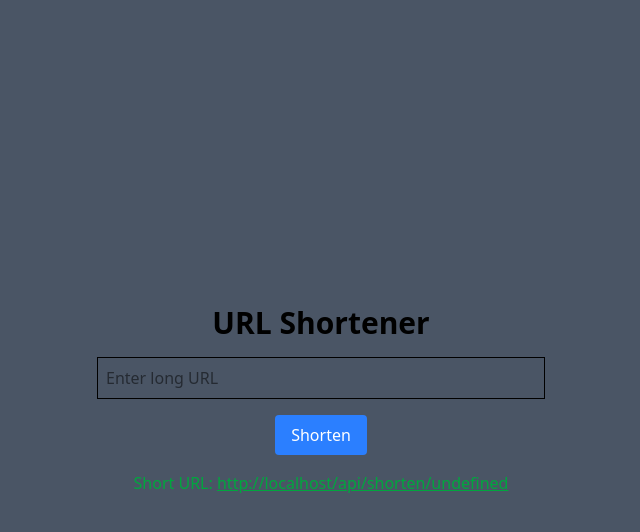
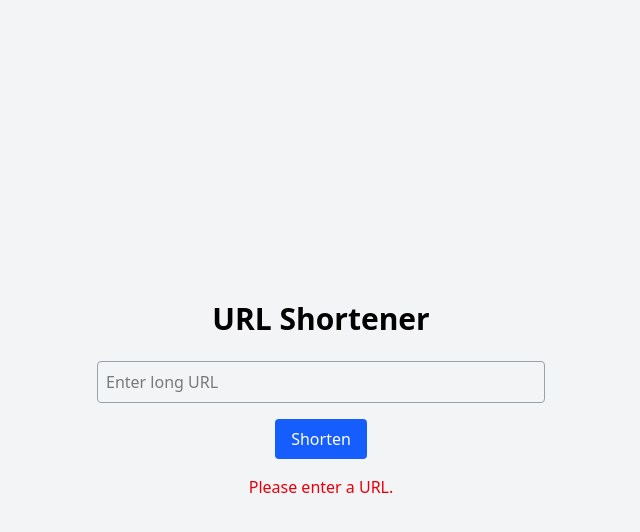
Before and after one commit to codewithmati/short-innovaxel-lastname, a Next.js app in the folder url-shortener/: page / in a window 1280 px wide. Both pictures are taken after a click on the button "Shorten". Shown: the top 532 px of the page, without its empty margins (319-959 px from the left). Built offline with nearby package versions, Linux system fonts and the light colour scheme; no server answers.

Commit message:
finalize the code access count is now working and short url is also

```diff
--- /dev/null
+++ b/url-shortener/app/[shortCode]/page.tsx
@@ -0,0 +1,28 @@
+import { redirect } from "next/navigation";
+import { connectToDB } from "@/app/lib/mongodb";
+import { ShortUrl } from "@/app/models/ShortUrl";
+
+interface Props {
+  params: {
+    shortCode: string;
+  };
+}
+
+export default async function RedirectPage({ params }: Props) {
+  await connectToDB();
+
+  const found = await ShortUrl.findOne({ shortCode: params.shortCode });
+
+  if (!found) {
+    return (
+      <div className="h-screen flex items-center justify-center text-red-600 text-xl">
+        Short URL not found
+      </div>
+    );
+  }
+
+  found.accessCount += 1;
+  await found.save();
+
+  redirect(found.longUrl); // ✅ instantly redirect to original URL
+}
--- a/url-shortener/app/page.tsx
+++ b/url-shortener/app/page.tsx
@@ -1,40 +1,72 @@
 "use client";
-import { useState } from 'react'
 
-const page = () => {
+import { useState } from "react";
+
+const Page = () => {
   const [url, setUrl] = useState("");
   const [short, setShort] = useState("");
+  const [error, setError] = useState("");
 
   const handleSubmit = async () => {
-    const res = await fetch("/api/shorten", {
-      method: "POST",
-      body: JSON.stringify({ longUrl: url }),
-      headers: { "Content-Type": "application/json" },
-    });
-    const data = await res.json();
-    setShort(`${window.location.origin}/api/shorten/${data.shortCode}`);
+    setError("");
+    setShort("");
+
+    if (!url.trim()) {
+      setError("Please enter a URL.");
+      return;
+    }
+
+    try {
+      const res = await fetch("/api/shorten", {
+        method: "POST",
+        headers: { "Content-Type": "application/json" },
+        body: JSON.stringify({ url }), // ✅ matches your API
+      });
+
+      const data = await res.json();
+
+      if (!res.ok) {
+        setError(data.error || "Something went wrong.");
+        return;
+      }
+
+      setShort(`${window.location.origin}/${data.shortCode}`);
+    } catch (err) {
+      setError("Failed to connect to server.");
+      console.error(err);
+    }
   };
+
   return (
-    <>
-      <main className="flex flex-col items-center justify-center min-h-screen p-4 bg-gray-600">
-      <h1 className="text-3xl font-bold mb-4">URL Shortener</h1>
+    <main className="flex flex-col items-center justify-center min-h-screen p-4 bg-gray-100">
+      <h1 className="text-3xl font-bold mb-6">URL Shortener</h1>
+
       <input
-        className="border p-2 w-full max-w-md mb-4"
+        className="border border-gray-400 p-2 w-full max-w-md rounded mb-4"
         placeholder="Enter long URL"
         value={url}
         onChange={(e) => setUrl(e.target.value)}
       />
-      <button onClick={handleSubmit} className="bg-blue-500 text-white px-4 py-2 rounded">
+
+      <button
+        onClick={handleSubmit}
+        className="bg-blue-600 hover:bg-blue-700 text-white px-4 py-2 rounded"
+      >
         Shorten
       </button>
+
+      {error && <p className="mt-4 text-red-600">{error}</p>}
+
       {short && (
-        <p className="mt-4 text-green-600">
-          Short URL: <a className="underline"href={short}>{short}</a>
+        <p className="mt-4 text-green-700">
+          Short URL:{" "}
+          <a href={short} className="underline text-blue-600" target="_blank">
+            {short}
+          </a>
         </p>
       )}
     </main>
-    </>
-  )
-}
+  );
+};
 
-export default page
+export default Page;
```
